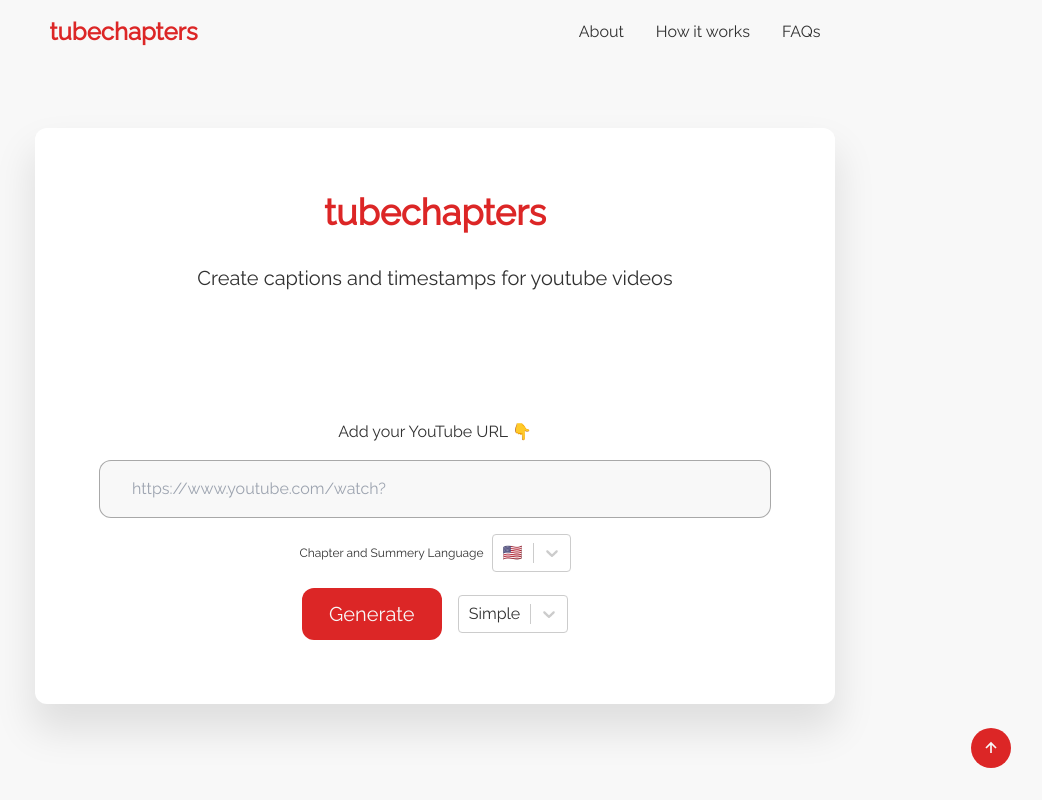
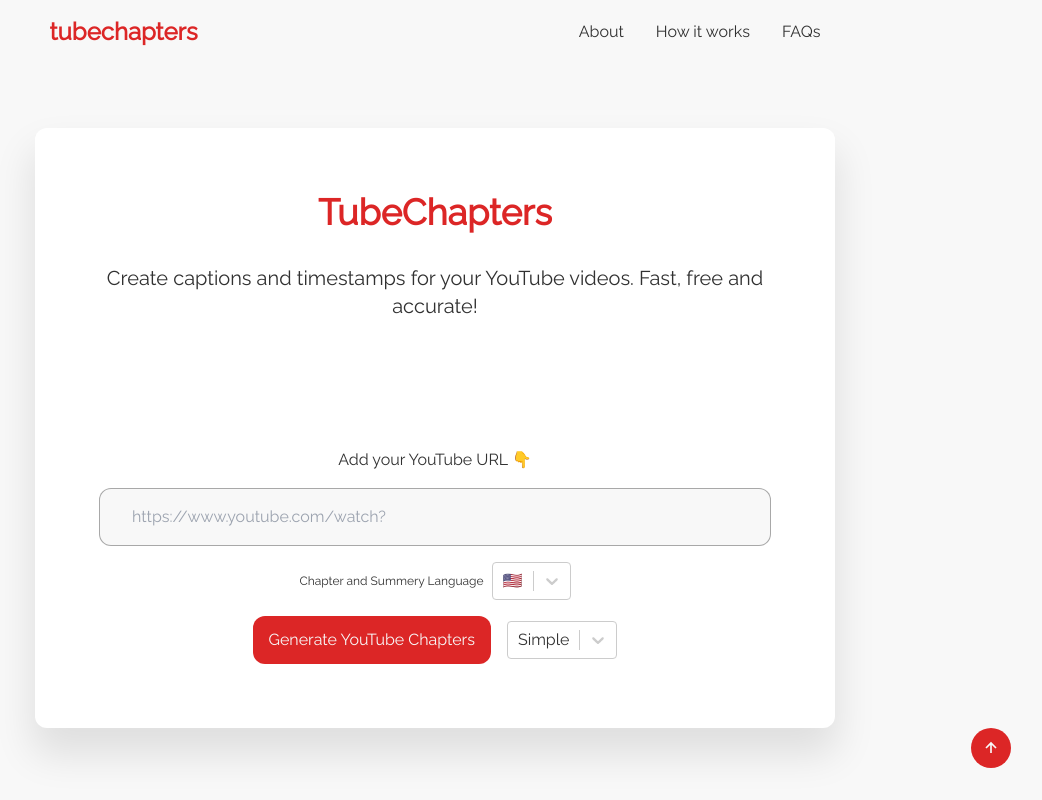
Before and after one commit to ytlab23/tubechapters-old, a Next.js app: page / in a window 1280 px wide. Shown: the top 800 px of the page, without its empty margins (205-1247 px from the left). Built offline with nearby package versions, Linux system fonts and the light colour scheme.

Commit message:
changed button and home title

```diff
--- a/api/getData.js
+++ b/api/getData.js
@@ -239,7 +239,7 @@
   'use server';
   try {
     const transcript = await fetchTranscript(url);
-    const summary = await generateSummary(transcript, chapterType, sumLang);
+    // const summary = await generateSummary(transcript, chapterType, sumLang);
     return summary;
   } catch (error) {
     console.log('getSummery error -->', error.message);
--- a/app/layout.jsx
+++ b/app/layout.jsx
@@ -304,9 +304,9 @@
           </p>
           <Link
             href={'#home'}
-            className="btn bg-[#dc2626] px-6 py-3 text-back font-normal text-xl rounded-xl max-w-[150px] self-center min-w-[140px]"
+            className="btn bg-[#dc2626] px-4 py-3 text-back font-normal text-base rounded-xl max-w-[250px] self-center min-w-[140px]"
           >
-            Generate
+            Generate YouTube Chapters
           </Link>
           <DropDowns dropDownsData={dropDownsData} />
           <h2 className="text-xl mt-6 font-bold text-[#dc2626] max-w-[620px]">
@@ -348,9 +348,9 @@
           </ul>
           <Link
             href={'#home'}
-            className="btn bg-[#dc2626] px-6 py-3 text-back font-normal text-xl rounded-xl max-w-[150px] self-center min-w-[140px]"
+            className="btn bg-[#dc2626] px-4 py-3 text-back font-normal text-base rounded-xl max-w-[250px] self-center min-w-[140px]"
           >
-            Generate
+            Generate YouTube Chapters
           </Link>
           <h2 className="text-xl mt-6 font-bold text-[#dc2626] max-w-[620px]">
             How to Add Chapters to a YouTube Video by Manually
@@ -423,9 +423,9 @@
           </p>
           <Link
             href={'#home'}
-            className="btn bg-[#dc2626] px-6 py-3 text-back font-normal text-xl rounded-xl max-w-[150px] self-center min-w-[140px]"
+            className="btn bg-[#dc2626] px-4 py-3 text-back font-normal text-base rounded-xl max-w-[250px] self-center min-w-[140px]"
           >
-            Generate
+            Generate YouTube Chapters
           </Link>
           <Link
             href={'#home'}
@@ -539,9 +539,9 @@
           </p>
           <Link
             href={'#home'}
-            className="btn bg-[#dc2626] px-6 py-3 text-back font-normal text-xl rounded-xl max-w-[150px] self-center min-w-[140px]"
+            className="btn bg-[#dc2626] px-4 py-3 text-back font-normal text-base rounded-xl max-w-[250px] self-center min-w-[140px]"
           >
-            Generate
+            Generate YouTube Chapters
           </Link>
         </div>
         <div
@@ -556,8 +556,8 @@
         </div>
         <footer>
           <p className="text-sm text-primary text-center my-4">
-            <Link href="#home" className="text-[#dc2626]">
-              © http://TubeChapters.com
+            <Link href="https://TubeChapters.com" className="text-[#dc2626]">
+              TubeChapters.com
             </Link>
             - Add Chapters & Timestamps To Your YouTube Video!
           </p>
--- a/app/page.jsx
+++ b/app/page.jsx
@@ -7,9 +7,10 @@
       className="box  bg-white sm:p-16 px-4 py-16 text-center flex flex-col gap-y-8 rounded-xl w-[95%] md:max-w-[800px] my-16"
       id="home"
     >
-      <h1 className="text-4xl font-bold text-[#dc2626]">tubechapters</h1>
+      <h1 className="text-4xl font-bold text-[#dc2626]">TubeChapters</h1>
       <h2 className="text-xl text-primary">
-        Create captions and timestamps for youtube videos
+        Create captions and timestamps for your YouTube videos. Fast, free and
+        accurate!
       </h2>
       <Form getSummery={getSummery} />
     </div>
--- a/components/Form.jsx
+++ b/components/Form.jsx
@@ -60,7 +60,7 @@
 
       <div className="flex justify-center gap-x-4">
         <button
-          className="btn bg-[#dc2626] px-6 py-3 text-back font-normal text-xl rounded-xl max-w-[150px] self-center min-w-[140px]"
+          className="btn bg-[#dc2626] px-4 py-3 text-back font-normal text-base rounded-xl max-w-[250px] self-center min-w-[140px]"
           onClick={async () => {
             if (url !== '') {
               setError(false);
@@ -86,7 +86,11 @@
             }
           }}
         >
-          {loading ? <span className="loader"></span> : 'Generate'}
+          {loading ? (
+            <span className="loader"></span>
+          ) : (
+            'Generate YouTube Chapters'
+          )}
         </button>
         <Select
           className="basic-single max-w-[300px] self-center cursor-pointer"
```
